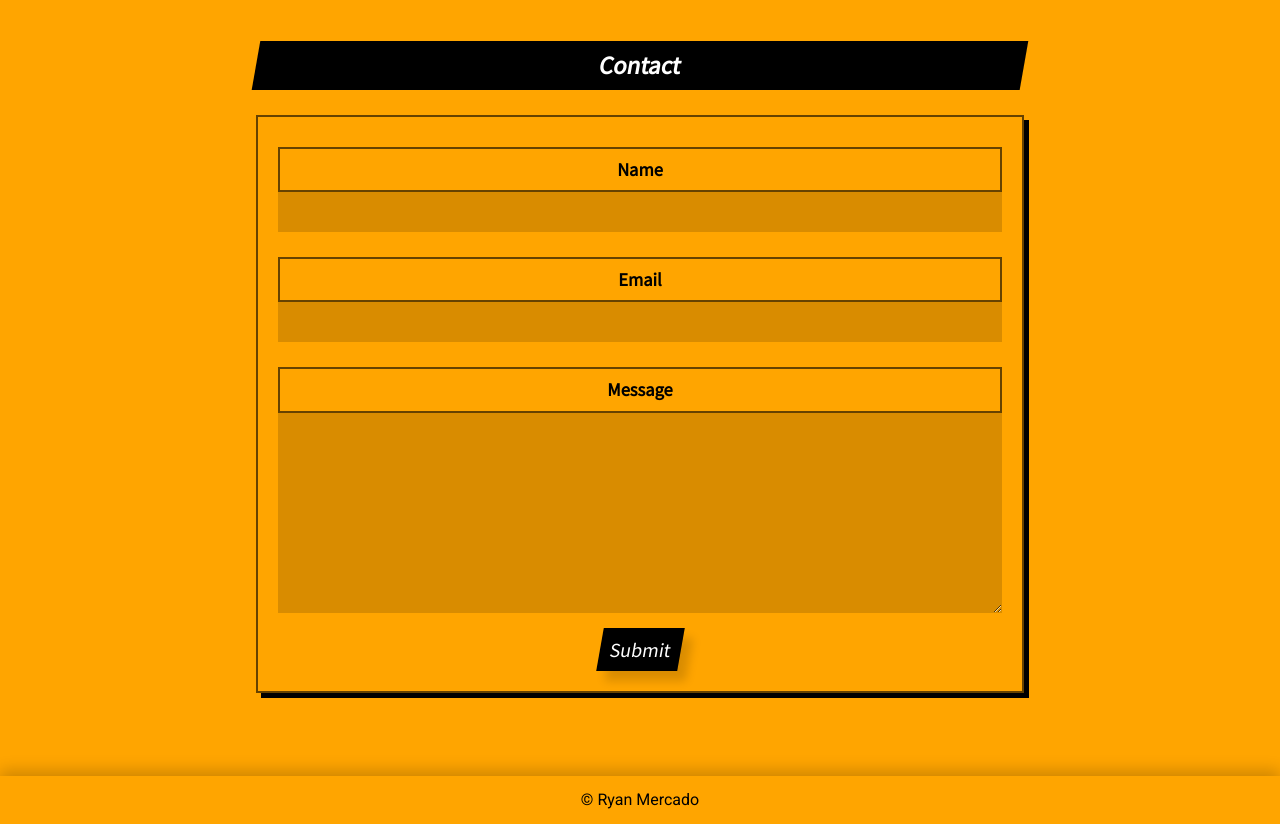
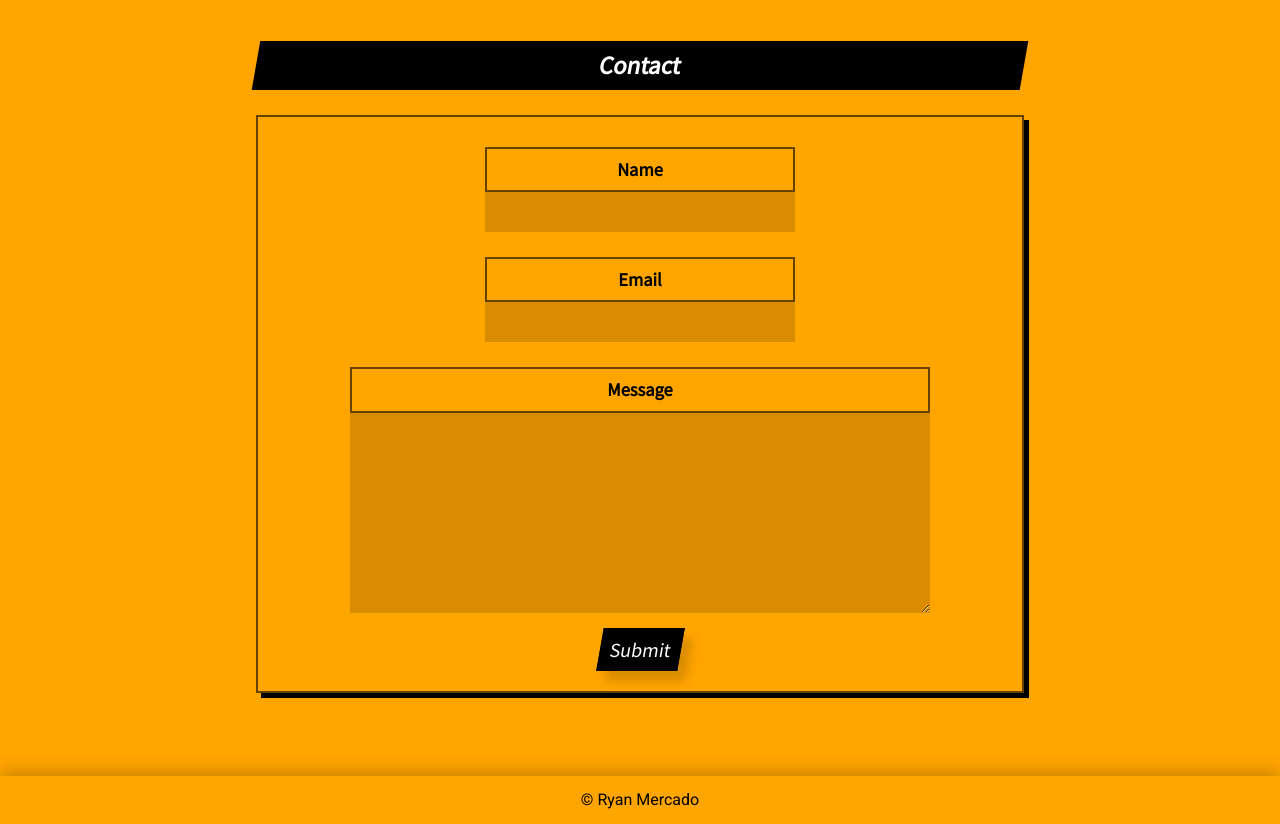
Before and after one commit to ryandavidmercado/ryandavidmercado.github.io, a plain HTML site: page index.html in a window 1280 px wide. Shown: the part 2600-3424 px from the top of the page. Drawn offline with nearby package versions, Linux system fonts and the light colour scheme; no server answers; some icons are missing.

Commit message:
Hover animations and contact form tweaks for desktop.

```diff
--- a/index.html
+++ b/index.html
@@ -97,15 +97,15 @@ Our content is not displayed until our CSS has been parsed. -->
     <section id="contact" class="screen-height">
       <h2 class="center-text styled-skew">Contact</h2>
       <form id="#contact-form" class="contact-form" action="https://formspree.io/f/xjvpngqe" method="post" class="centered">
-        <div>
+        <div id="contact-name-div">
           <label for="contact-name"><h3>Name</h3></label>
           <input type="text" name="name" id="contact-name">
         </div>
-        <div>
+        <div id="contact-email-div">
           <label for="contact-email"><h3>Email</h3></label>
           <input type="email" name="email" id="contact-email">
         </div>
-        <div>
+        <div id="contact-message-div">
           <label for="contact-message" id="message-label"><h3>Message</h3></label>
           <textarea name="message" id="contact-message"></textarea>
         </div>
--- a/style.css
+++ b/style.css
@@ -205,9 +205,9 @@ textarea {
 .contact-form button {
   align-self: center;
   background-color: black;
-  border: none;
+  border: 2px solid black;
   color: white;
-  padding: 10px;
+  padding: 8px;
   font-size: 20px;
   transform: skewX(-10deg);
   box-shadow: 10px 10px 10px rgba(0, 0, 0, 0.15);
@@ -452,6 +452,27 @@ footer {
   .contact-form textarea {
     height: 200px;
   }
+  #contact-name-div,
+  #contact-email-div {
+    width: 310px;
+    align-self: center;
+  }
+  #contact-message-div {
+    width: 80%;
+    align-self: center;
+  }
+  .nav-button:hover {
+    background-color: white;
+    color: black;
+  }
+  .contact-form button:hover {
+    cursor: pointer;
+    background-color: rgba(0, 0, 0, 0.1);
+    color: black;
+  }
+  i:hover {
+    color: rgba(255, 255, 255, 0.8);
+  }
 }
 
 /* Show the page after parsing all other CSS. FOUC prevention. */
```
